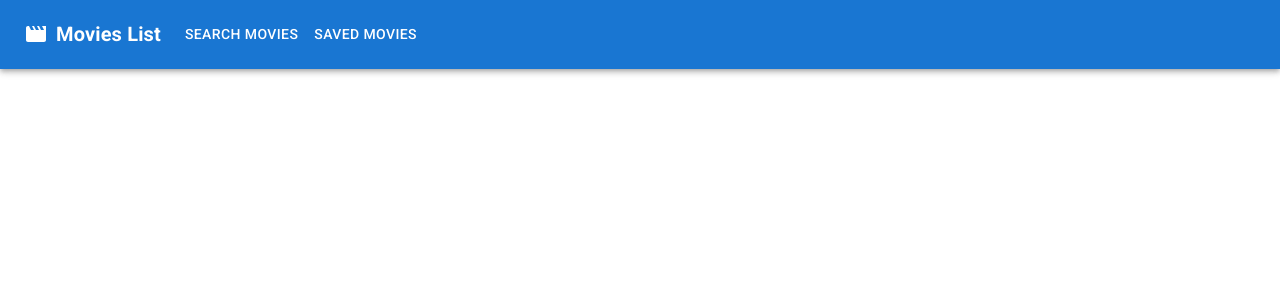
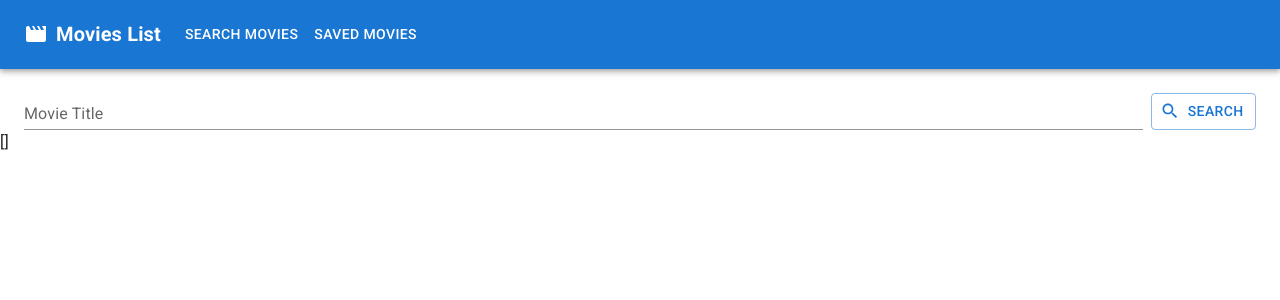
Before and after one commit to EHollingerFllStk/Movies-frontend, a React (Create React App) app in the folder frontend/: page / in a window 1280 px wide. Shown: the top 300 px of the page. Built offline with nearby package versions, Linux system fonts and the light colour scheme.

Commit message:
add MovieFilter component and req/res

```diff
--- a/frontend/src/App.js
+++ b/frontend/src/App.js
@@ -1,6 +1,7 @@
 import { CssBaseline } from "@mui/material";
 
 import Navbar from "./components/Navbar";
+import SearchMovies from "./pages/SearchMovies";
 
 
 
@@ -9,6 +10,7 @@ function App() {
     <div>
       <CssBaseline />
       <Navbar />
+      <SearchMovies />
     </div>
   );
 }
--- /dev/null
+++ b/frontend/src/components/MovieFilters.js
@@ -0,0 +1,30 @@
+import React, { useState } from 'react';
+import { Button, Container, Box, TextField }
+from "@mui/material";
+import { Search } from "@mui/icons-material";
+
+export default function MovieFilters(props) {
+    const { handleSearchMovies } = props;
+        const [title, setTitle] = useState("");
+
+    const handleSubmit = (e) => {
+        e.preventDefault();
+        if(!title) {
+            alert("Please provide movie title");
+            return;
+        }
+        handleSearchMovies({ s: title })
+    }
+
+    return (
+
+    <Container maxWidth='xl' sx={{ pt: 2 }}>
+        <Box component="form" sx={{ display: "flex", alignItems: "flex-end" }} onSubmit={handleSubmit}>
+            <TextField label="Movie Title" variant="standard" fullWidth sx={{ mr:1 }} size="small" value={title} onChange={(e) => setTitle(e.target.value)} />
+            <Button sx={{ minWidth: "100px" }} type="submit" startIcon={<Search />} variant='outlined'>
+                Search
+            </Button>
+        </Box>
+    </Container>
+  )
+}
--- a/frontend/src/pages/SearchMovies.js
+++ b/frontend/src/pages/SearchMovies.js
@@ -1,5 +1,6 @@
 import React, { useState } from 'react';
 import axios from "axios";
+import MovieFilters from '../components/MovieFilters';
 
 const omdbApiKey = "914ef99f";
 
@@ -29,6 +30,11 @@ export default function SearchMovies() {
 
 
     return (
-    <div>SearchMovies</div>
+    <div>
+        <MovieFilters handleSearchMovies={handleSearchMovies} />
+        <div>
+            {JSON.stringify(movies)}
+        </div>
+    </div>
   )
 }
```
